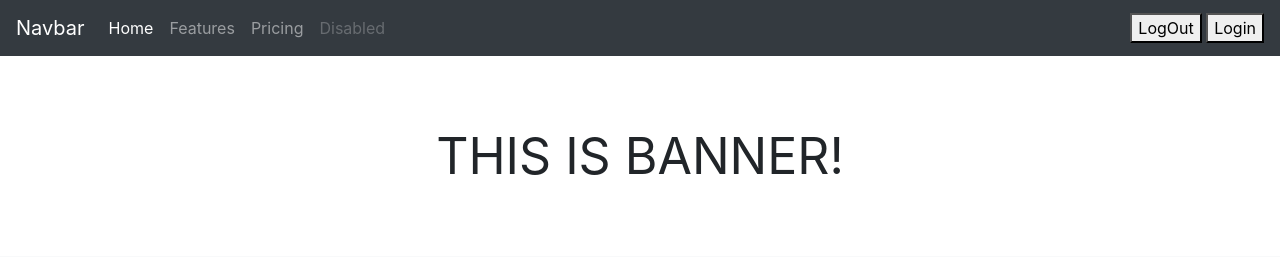
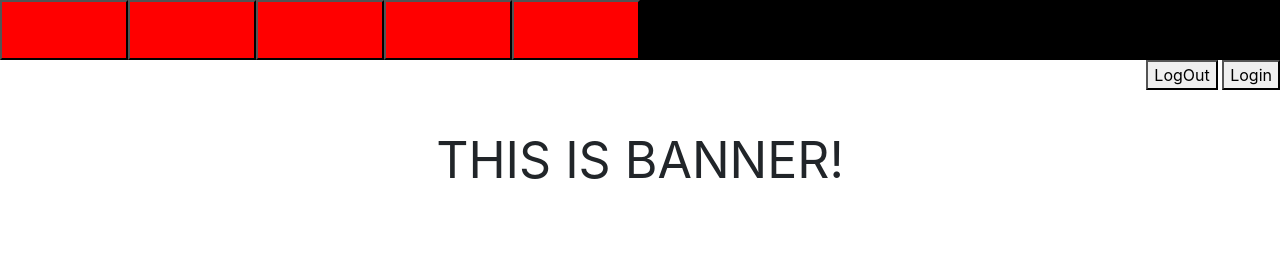
Before and after one commit to MRSNOO/nguyennhatquang-fundamental-c4t4, a Flask app: template WebModule/Pomodoro/templates/home.html in a window 1280 px wide; the page is wider, and only the part inside the window is pictured. Shown: the top 257 px of that part. Run offline with Flask 2, Linux system fonts and the light colour scheme; the template is opened without the code that fills it, so the values that code supplies are empty; some libraries are stand-ins or nearby versions.

Commit message:
initial commit

```diff
--- a/NewWeb/environmental_craw.py
+++ b/NewWeb/environmental_craw.py
@@ -80,6 +80,6 @@ for link in link_list:
     #     div1_1 = pic.img
     #     picture1_1 = div1_1["src"]
 
+print(new_items_eachweb)
 
-
-pyexcel.save_as(records = new_items_eachweb, dest_file_name="treehugger.xlsx")
+# pyexcel.save_as(records = new_items_eachweb, dest_file_name="treehugger.xlsx")
--- a/NewsWebsite/static/homepage.css
+++ b/NewsWebsite/static/homepage.css
@@ -10,6 +10,20 @@ body {
 #header {
   width: 100%;
   background-color: black;
+  height: 60px;
+}
+#nav_left{
+  width: 50%;
+  height: 100%;
+  background-color: black;
+  display: flex;
+  justify-content: flex-start;
+}
+.nav-item{
+  width:20%;
+  height: 100%;
+  background-color: red;
+
 }
 
 #banner {
@@ -406,10 +420,3 @@ transition:0.2s linear;
   transform: scale(1.1);
   background-color: rgb(206, 70, 70);
 }
-.nav-item{
-  width: 30%;
-  height: 100%;
-  display: flex;
-  justify-content: center;
-  align-items: center;
-}
--- a/NewsWebsite/templates/homepage/home.html
+++ b/NewsWebsite/templates/homepage/home.html
@@ -14,7 +14,18 @@
 <body>
 
   <div id="header">
-      <nav class="navbar navbar-expand-lg navbar-dark bg-dark">
+    <div id="nav_left">
+      <button class="nav-item"></button>
+      <button class="nav-item"></button>
+      <button class="nav-item"></button>
+      <button class="nav-item"></button>
+      <button class="nav-item"></button>
+
+
+    </div>
+
+
+    <!-- <nav class="navbar navbar-expand-lg navbar-dark bg-dark">
           <a class="navbar-brand" href="#">Navbar</a>
           <button class="navbar-toggler" type="button" data-toggle="collapse" data-target="#navbarNavAltMarkup" aria-controls="navbarNavAltMarkup" aria-expanded="false" aria-label="Toggle navigation">
             <span class="navbar-toggler-icon"></span>
@@ -25,7 +36,7 @@
               <a class="nav-item nav-link" href="#">Features</a>
               <a class="nav-item nav-link" href="#">Pricing</a>
               <a class="nav-item nav-link disabled" href="#">Disabled</a>
-            </div>
+            </div> -->
             <div id="login">
               <button>
                 LogOut
```
